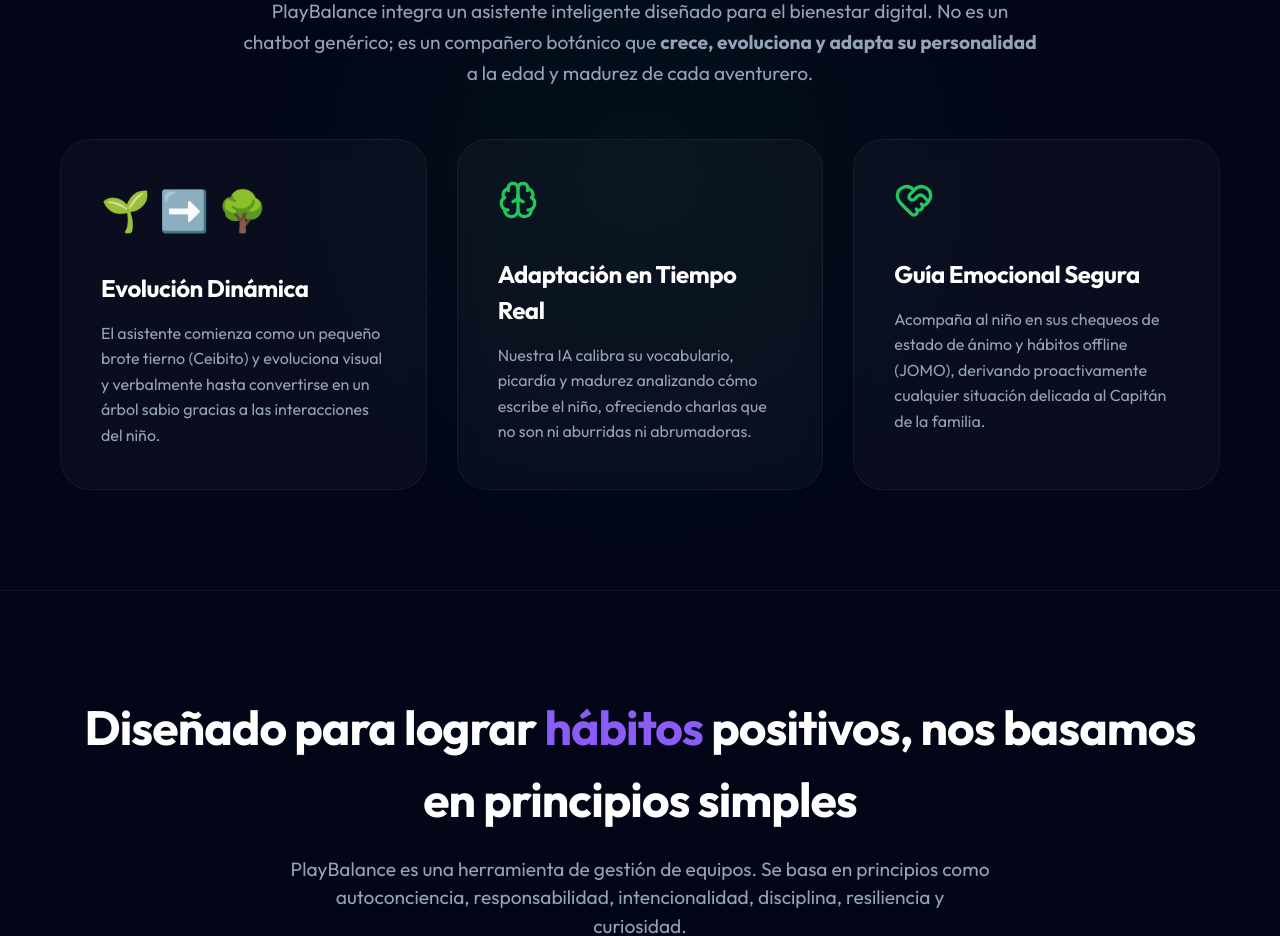
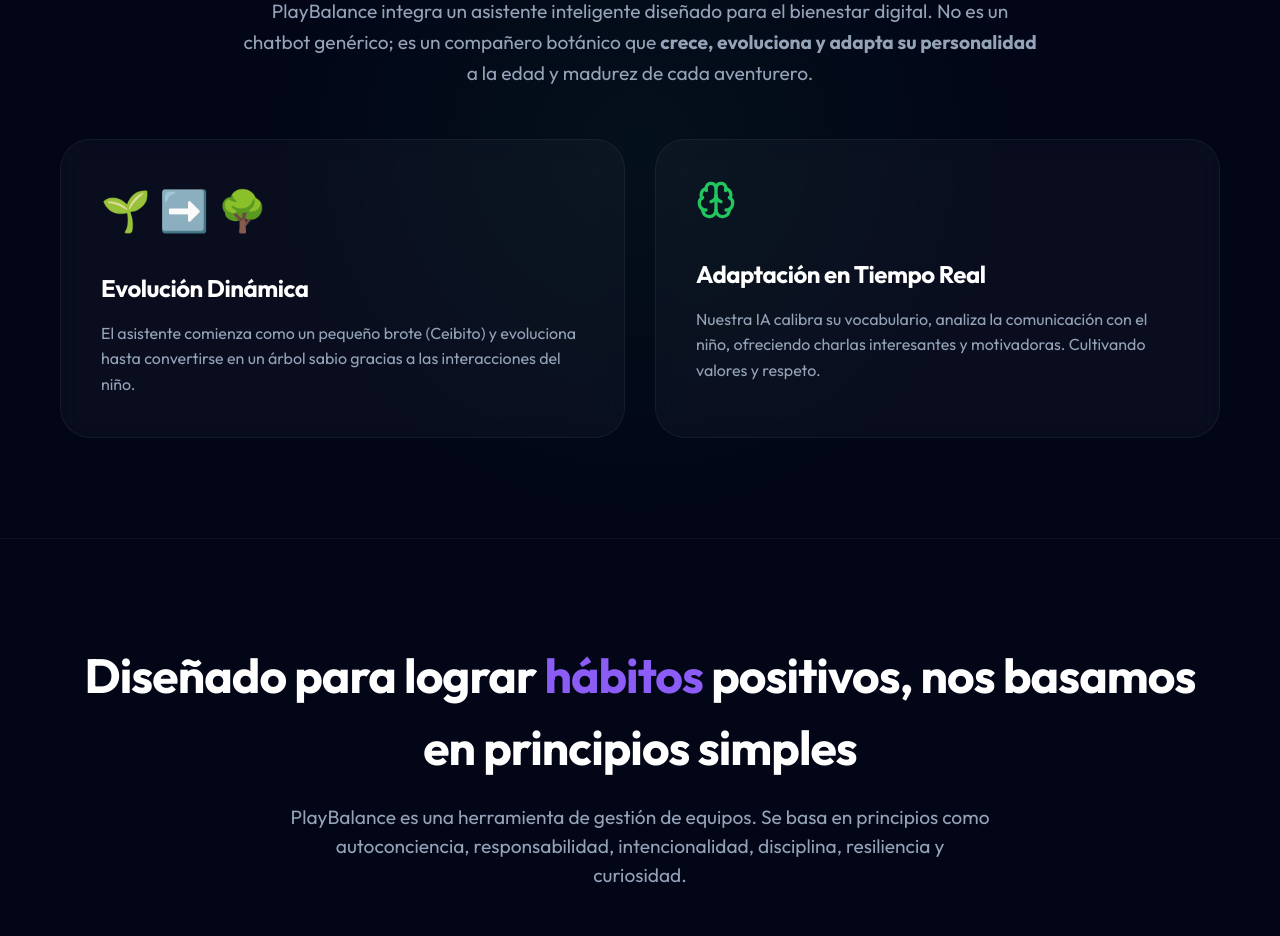
Before and after one commit to FernandoFerreyra11/play-balance-portfolio, a Next.js app: page / in a window 1280 px wide. Shown: the part 2800-3736 px from the top of the page. Built offline with nearby package versions, Linux system fonts and the light colour scheme; no server answers.

Commit message:
fix: Correct LandingPage layout syntax and refine copy

```diff
--- a/src/components/LandingPage.tsx
+++ b/src/components/LandingPage.tsx
@@ -111,17 +111,12 @@ export function LandingPage() {
             <ValueCard
               icon={<span style={{ fontSize: '2.5rem', display: 'block', marginBottom: '10px' }}>🌱 ➡️ 🌳</span>}
               title="Evolución Dinámica"
-              description="El asistente comienza como un pequeño brote tierno (Ceibito) y evoluciona visual y verbalmente hasta convertirse en un árbol sabio gracias a las interacciones del niño."
+              description="El asistente comienza como un pequeño brote (Ceibito) y evoluciona hasta convertirse en un árbol sabio gracias a las interacciones del niño."
             />
             <ValueCard
               icon={<Brain size={40} color="#22c55e" style={{ marginBottom: '10px' }} />}
               title="Adaptación en Tiempo Real"
-              description="Nuestra IA calibra su vocabulario, picardía y madurez analizando cómo escribe el niño, ofreciendo charlas que no son ni aburridas ni abrumadoras."
-            />
-            <ValueCard
-              icon={<HeartHandshake size={40} color="#22c55e" style={{ marginBottom: '10px' }} />}
-              title="Guía Emocional Segura"
-              description="Acompaña al niño en sus chequeos de estado de ánimo y hábitos offline (JOMO), derivando proactivamente cualquier situación delicada al Capitán de la familia."
+              description="Nuestra IA calibra su vocabulario, analiza la comunicación con el niño, ofreciendo charlas interesantes y motivadoras. Cultivando valores y respeto."
             />
           </div>
         </div>
```
